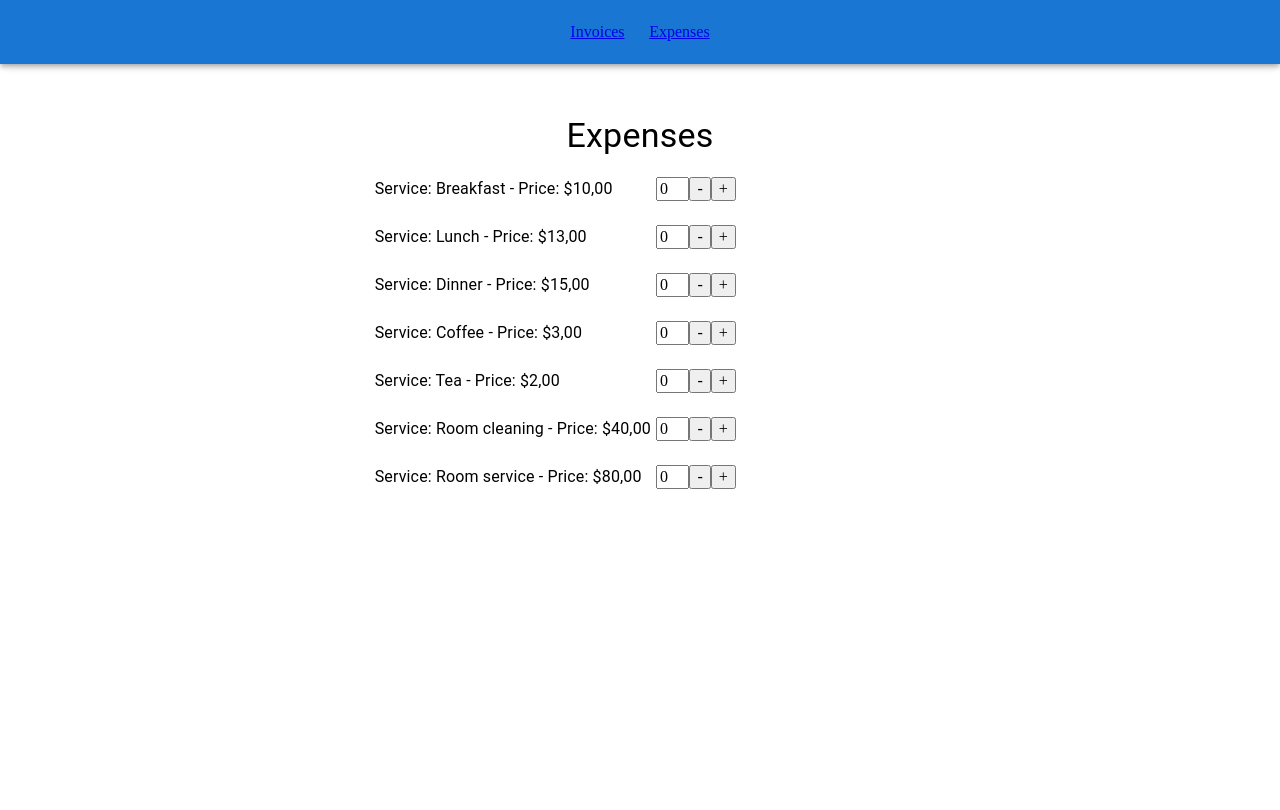
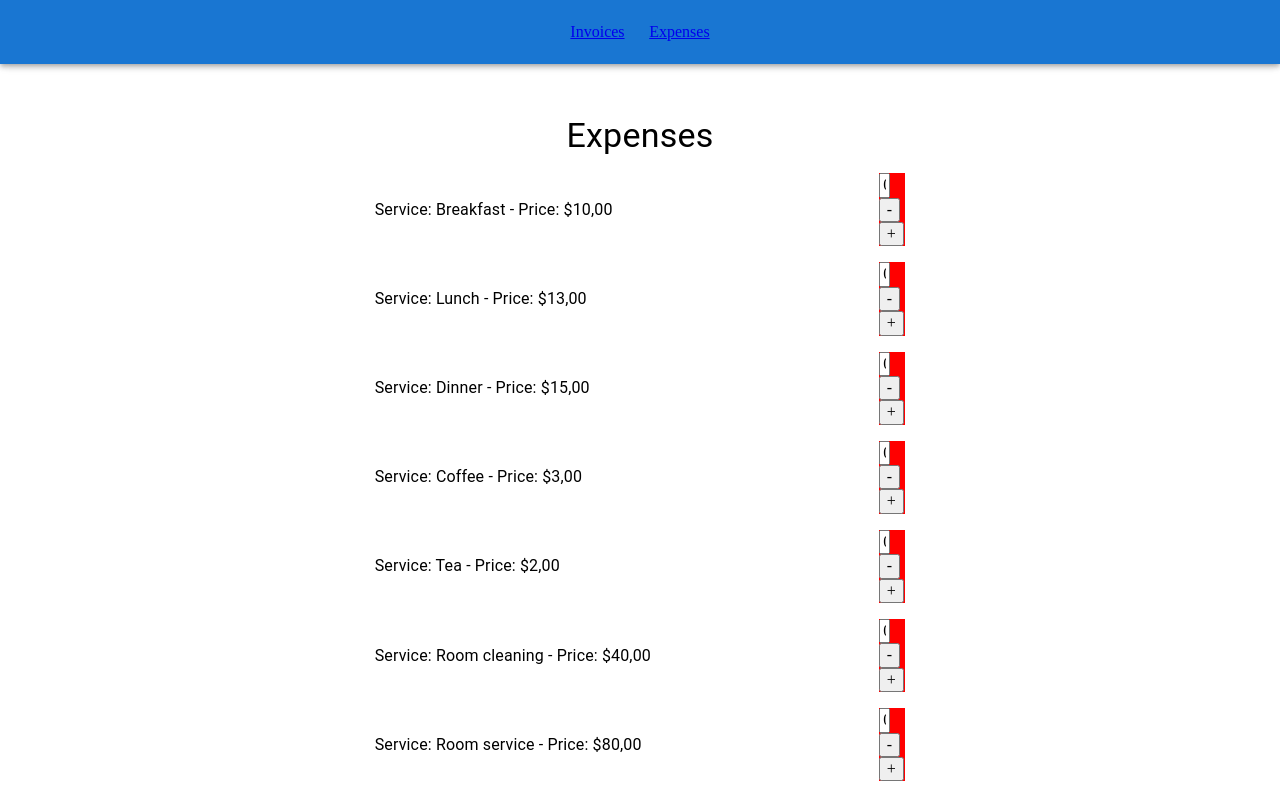
Before and after one commit to mmrosatab/Learn-More-About-React-Router-Dom-V6, a React (Create React App) app in the folder react-router-dom-v6/: page /expenses in a window 1280 px wide. Built offline with nearby package versions, Linux system fonts and the light colour scheme.

Commit message:
Feature: Adding AppBar and Toolbar

```diff
--- a/react-router-dom-v6/src/components/counter/index.js
+++ b/react-router-dom-v6/src/components/counter/index.js
@@ -26,7 +26,7 @@ export default function Counter() {
   useEffect(() => {}, [amount]);
 
   return (
-    <div>
+    <div className="counter-container">
       <input
         className="counter-input"
         value={amount}
```
